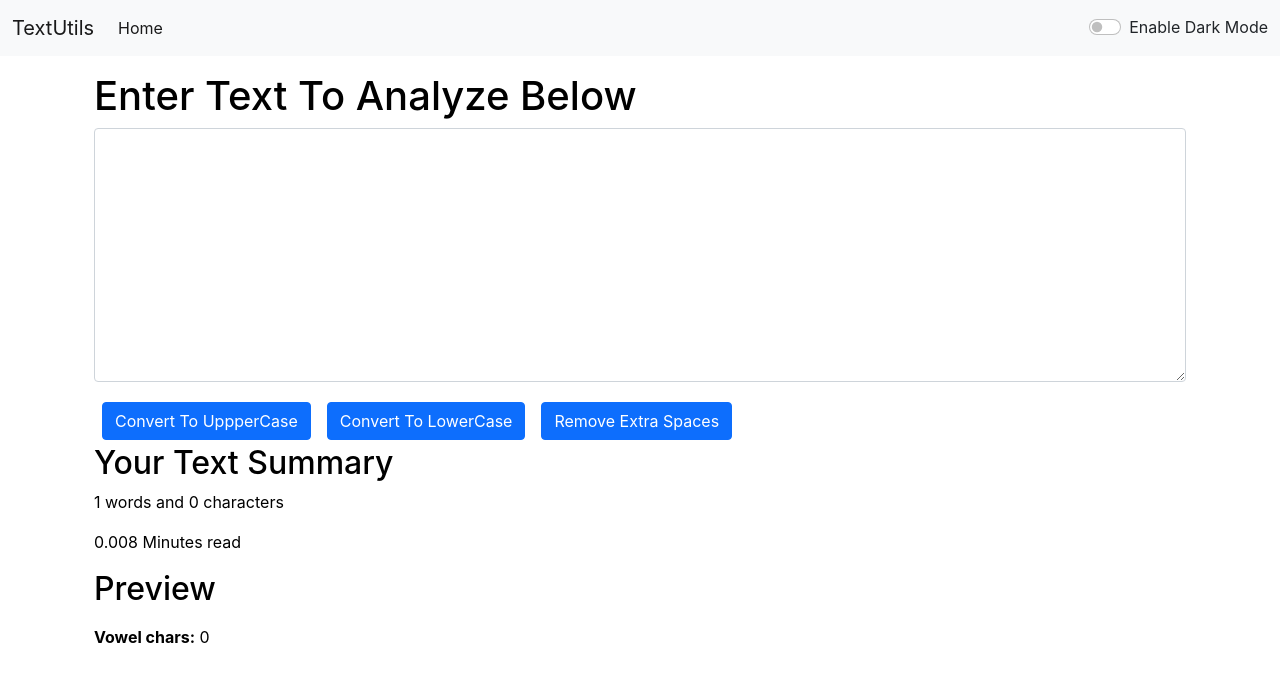
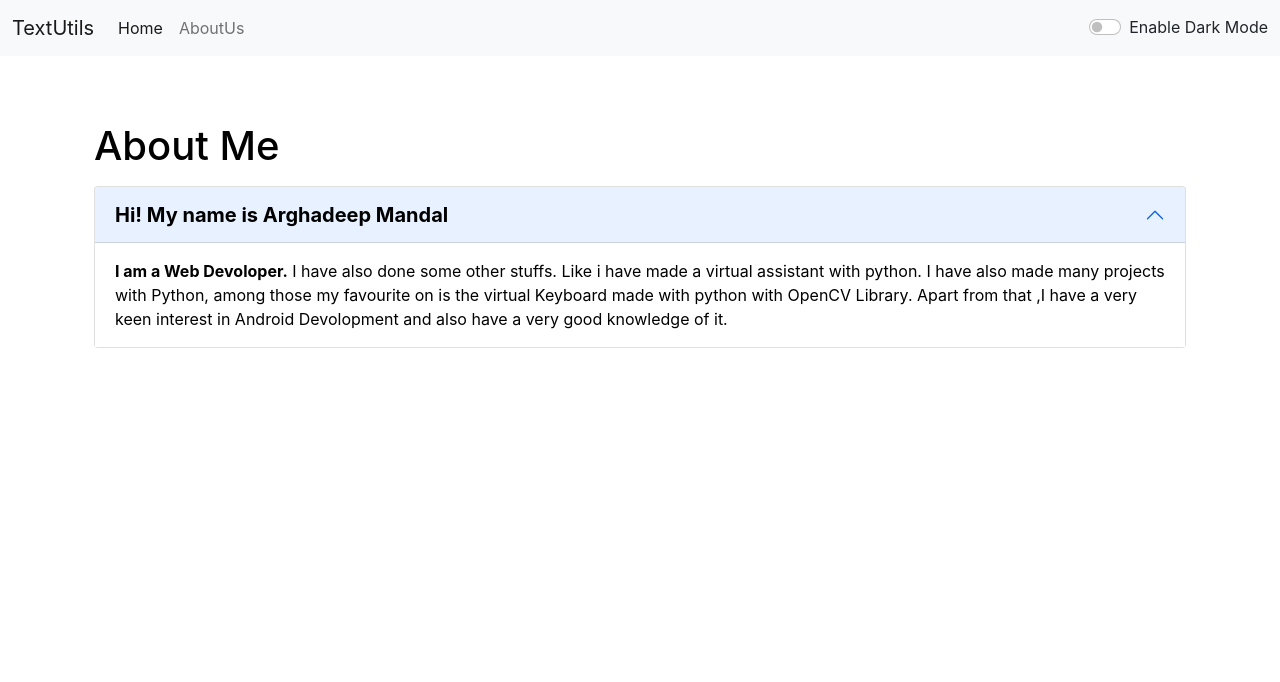
Before and after one commit to Devonox/TextUtils, a React (Create React App) app: page /About in a window 1280 px wide. Shown: the top 682 px of the page. Built offline with nearby package versions, Linux system fonts and the light colour scheme.

Commit message:
commit on 'master'

```diff
--- a/src/App.js
+++ b/src/App.js
@@ -3,12 +3,7 @@ import "./App.css";
 import TextForm from "./components/TextForm";
 import { useState } from "react";
 import Alerts from "./components/Alerts";
-import { render } from "react-dom";
-import {
-  BrowserRouter,
-  Routes,
-  Route
-} from "react-router-dom";
+import { BrowserRouter, Routes, Route } from "react-router-dom";
 import About from "./components/About";
 
 function App() {
@@ -37,11 +32,16 @@ function App() {
 
   return (
     <>
-      <Navbar title="TextUtils" AboutText="AboutUs" HomeText="Home" mode={mode} toggleMode={toggleMode}/>
-      <Alerts alert={alert} />
-      <div className="container my-3">
-          <TextForm heading = "Enter Text To Analyze Below" mode={mode}/>
-      </div>
+      <BrowserRouter>
+        <Navbar title="TextUtils"AboutText="AboutUs"HomeText="Home"mode={mode}toggleMode={toggleMode}/>
+        <Alerts alert={alert} />
+        <div className="container my-3">
+          <Routes>
+            <Route path="/About" element={<About mode={mode}/>}></Route>
+            <Route path="/*" element={<TextForm heading="Enter Text To Analyze Below" mode={mode} />}></Route>
+          </Routes>
+        </div>
+      </BrowserRouter>
     </>
   );
 }
--- a/src/components/About.js
+++ b/src/components/About.js
@@ -1,4 +1,4 @@
-import React, { useState } from "react";
+import React from "react";
 
 export default function About(props) {
 
@@ -16,7 +16,7 @@ export default function About(props) {
                 data-bs-target="#collapseOne"
                 aria-expanded="true"
                 aria-controls="collapseOne"
-                style={{color: "black", fontSize: 20}}
+                style={{color: "black", fontSize: 20,backgroundColor: props.mode === "dark" ? "rgb(245 148 148)" : "#e7f1ff"}}
               >
                 <b> Hi! My name is Arghadeep Mandal</b>
               </button>
--- a/src/components/Alerts.js
+++ b/src/components/Alerts.js
@@ -1,14 +1,21 @@
-import React from 'react';
+import React from "react";
 
 export default function Alerts(props) {
-    const capitilizeFirstLetter = (string) => {
-        return string.charAt(0).toUpperCase() + string.slice(1);
-    }
-  return props.alert &&
-  <div>
-      <div className={`alert alert-${props.alert.type} alert-dismissible fade show`} role="alert">
-  {capitilizeFirstLetter (props.alert.type)}:{props.alert.message}
-
-</div>
-  </div>;
+  const capitilizeFirstLetter = (string) => {
+    return string.charAt(0).toUpperCase() + string.slice(1);
+  };
+  return (
+    <div style={{height:'50px'}}>
+    {props.alert && (
+      <div>
+        <div
+          className={`alert alert-${props.alert.type} alert-dismissible fade show`}
+          role="alert"
+        >
+          {capitilizeFirstLetter(props.alert.type)}:{props.alert.message}
+        </div>
+      </div>
+    )}
+    </div>
+  );
 }
--- a/src/components/Navbar.js
+++ b/src/components/Navbar.js
@@ -20,9 +20,9 @@ export default function Navbar(props) {
         className={`navbar navbar-expand-lg navbar-${props.mode} bg-${props.mode}`}
       >
         <div className="container-fluid">
-          <a className="navbar-brand" href="#">
+          <Link className="navbar-brand" to="/">
             {props.title}
-          </a>
+          </Link>
           <button
             className="navbar-toggler"
             type="button"
@@ -37,15 +37,15 @@ export default function Navbar(props) {
           <div className="collapse navbar-collapse" id="navbarSupportedContent">
             <ul className="navbar-nav me-auto mb-2 mb-lg-0">
               <li className="nav-item">
-                <a className="nav-link active" aria-current="page" href="#">
+                <Link className="nav-link active" aria-current="page" to="/">
                   {props.HomeText}
-                </a>
+                </Link>
               </li>
-              {/* <li className="nav-item">
-                <a className="nav-link" href="/about">
+              <li className="nav-item">
+                <Link className="nav-link" to="/about">
                   {props.AboutText}
-                </a>
-              </li> */}
+                </Link>
+              </li>
             </ul>
             {/* <form className="d-flex">
               <input
--- a/src/components/TextForm.js
+++ b/src/components/TextForm.js
@@ -75,7 +75,7 @@ export default function TextForm(props) {
       >
         <h2>Your Text Summary</h2>
         <p>
-          {text.split(" ").length} words and {text.length} characters
+          {text.split(" ").filter((element)=>{return element.length}).length} words and {text.length} characters
         </p>
         <p>{0.008 * text.split(" ").length} Minutes read</p>
         <h2>Preview</h2>
```
